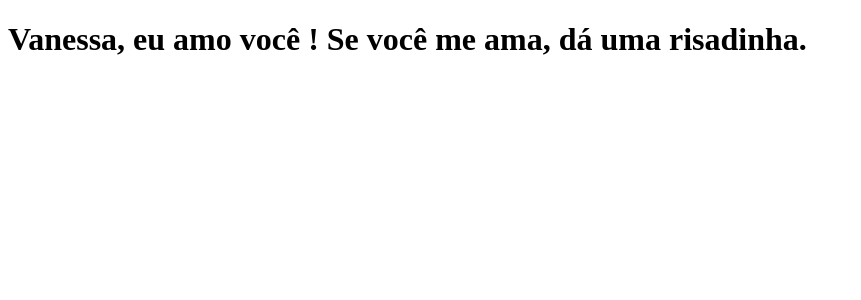
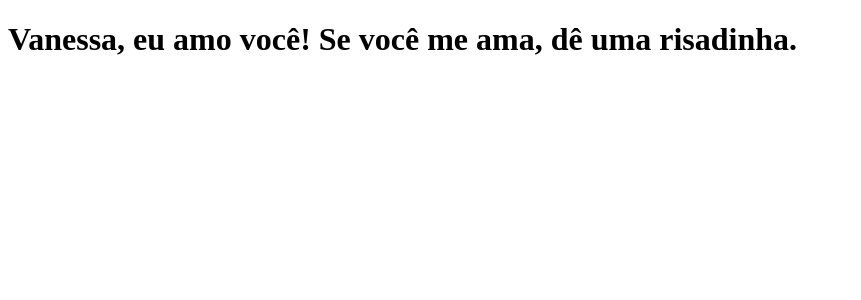
Before and after one commit to leonardomarquesdev/clone-tabnews, a Next.js app: page / in a window 1280 px wide. Shown: the top 300 px of the page, without its empty margins (0-861 px from the left). Built offline with nearby package versions, Linux system fonts and the light colour scheme.

Commit message:
adiciona pagina principal
This reverts commit 02df9b68d53c748b27c2a006cf68d302d6f9f76e.

```diff
--- a/pages/index.js
+++ b/pages/index.js
@@ -1,5 +1,5 @@
 function Home() {
-    return <h1>Vanessa, eu amo você ! Se você me ama, dá uma risadinha.</h1>
+    return <h1>Vanessa, eu amo você! Se você me ama, dê uma risadinha. </h1>
 }
 
 export default Home;
```
